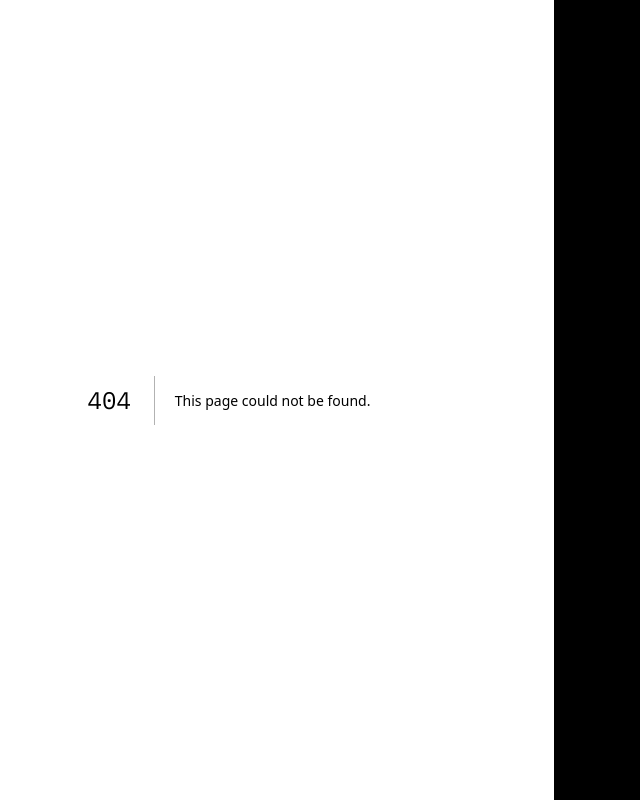
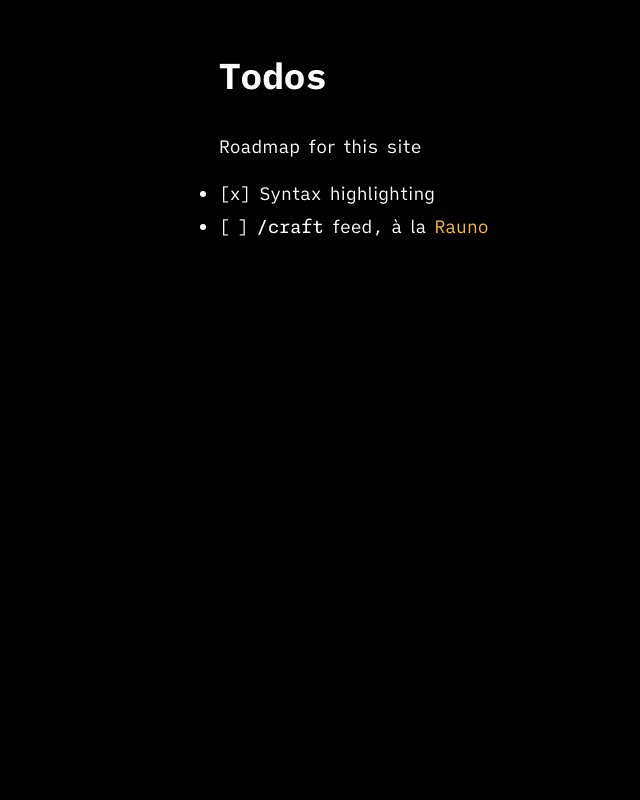
Before and after one commit to edwardshturman/site, a Next.js app: page /todos in a window 1280 px wide. Before the commit this address had no page. Shown: the whole page, without its empty margins (96-736 px from the left). Built offline with nearby package versions, Linux system fonts and the light colour scheme.

Commit message:
Add Todos page

```diff
--- /dev/null
+++ b/app/todos/page.mdx
@@ -0,0 +1,6 @@
+# Todos
+
+Roadmap for this site
+
+- [x] Syntax highlighting
+- [ ] `/craft` feed, à la [Rauno](https://rauno.me/craft)
```
